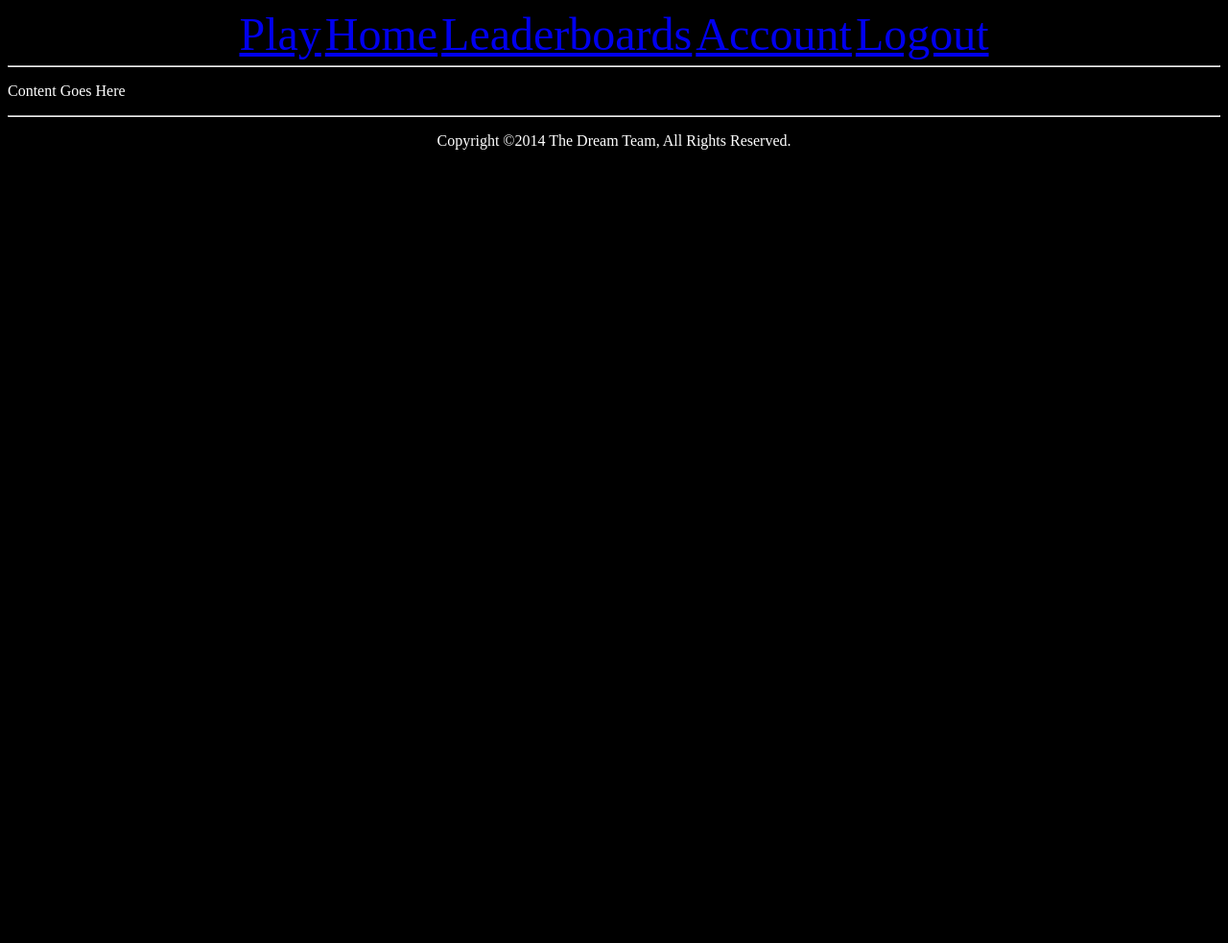
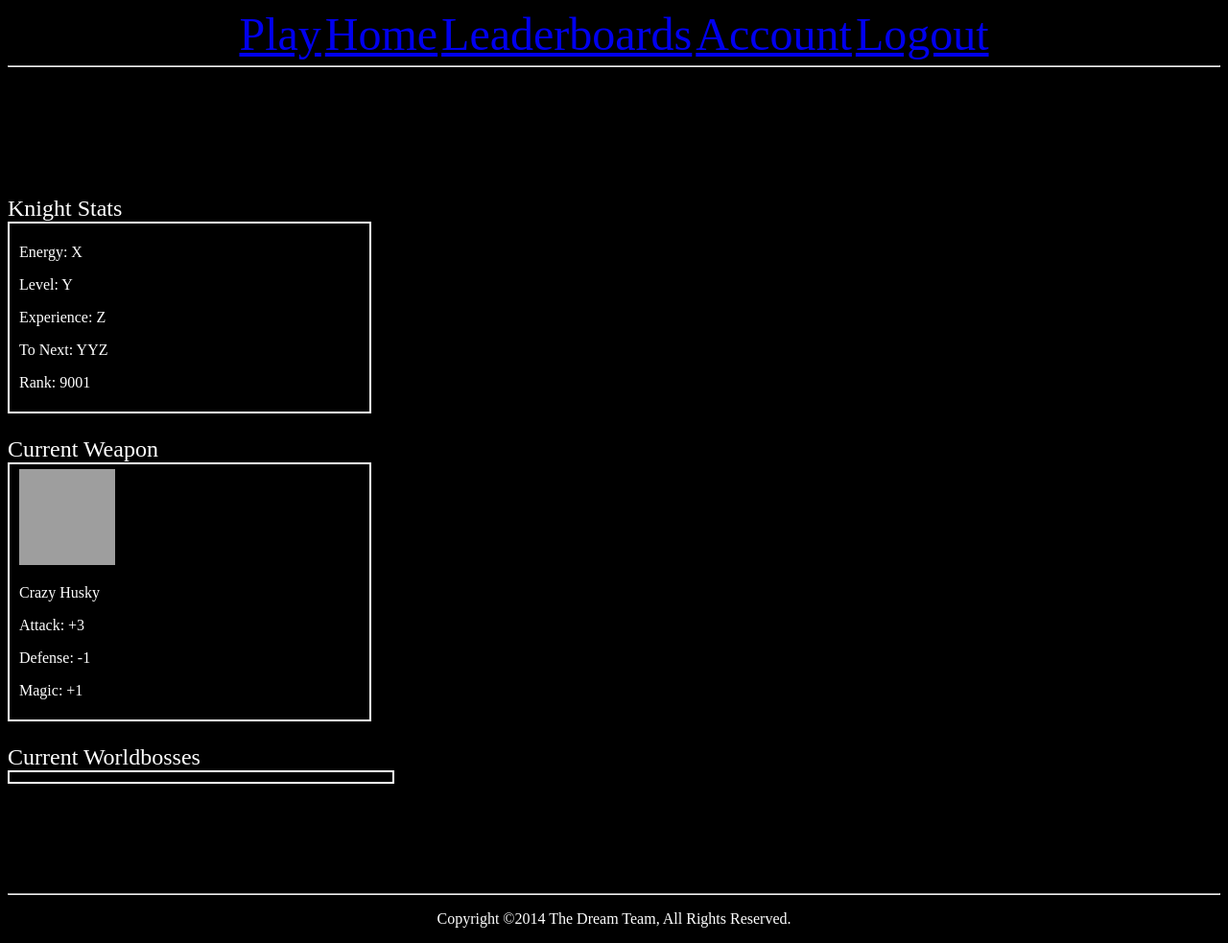
Before and after one commit to wspurgin/NightKnights, a PHP site: page /html/home.php in a window 1280 px wide. Shown: the whole page at 96% size. Before the commit the page ends 156 px from the top, so only its background shows below. Run offline with PHP 8.4, Linux system fonts and the light colour scheme; grey boxes are pictures that could not be loaded.

Commit message:
Getting a *really* rough cut of the homepage going.

```diff
--- a/public/css/master.css
+++ b/public/css/master.css
@@ -132,7 +132,7 @@ body
   line-height: 0px;
 }
 
-.test
+.spacer
 {
   margin: 0px;
   height: 100px;
--- a/public/html/home.php
+++ b/public/html/home.php
@@ -3,15 +3,47 @@
 <head>
   <title>Night Knights - Home</title>
 
+  <link rel="stylesheet" type="text/css" href="../css/home.css">
   <?php include("modules/commonHead.html"); ?>
 </head>
 
 <body>
 
   <?php include("modules/navbar.html"); ?>
+  <div class="spacer"></div>
 
-  <p>Content Goes Here</p>
 
+  <div class="twocol" id="homewrapper">
+    <div id="homeleft">
+
+      <p class="infocaption">Knight Stats</p>
+      <div id="knightstats" class="infobox">
+        <p>Energy: X</p>
+        <p>Level: Y</p>
+        <p>Experience: Z</p>
+        <p>To Next: YYZ</p>
+        <p>Rank: 9001</p>
+
+      </div>
+
+      <p class="infocaption">Current Weapon</p>
+      <div id="knightweapon" class="infobox">
+        <img src="../res/img_s/crazy_husky.jpg" alt="MARF" height="100" width="100">
+        <p>Crazy Husky</p>
+        <p>Attack: +3</p>
+        <p>Defense: -1</p>
+        <p>Magic: +1</p>
+      </div>
+    </div>
+
+    <p class="infocaption">Current Worldbosses</p>
+    <div class="infobox" id="worldbosses">
+
+    </div>
+  </div>
+
+
+  <div class="spacer"></div>
   <?php include("modules/copyright.html"); ?>
 
 </body>
--- a/public/html/leaderboards.php
+++ b/public/html/leaderboards.php
@@ -11,8 +11,8 @@
 <body>
 
   <?php include("modules/navbar.html"); ?>
+  <div class="spacer"></div>
 
-  <div class="test"></div>
 
   <div class="twocol" id="leaderwrapper">
 
@@ -170,8 +170,8 @@
 
   </div>  <!--This is the end of div #leaderwrapper-->
 
-  <div class="test"></div>
 
+  <div class="spacer"></div>
   <?php include("modules/copyright.html"); ?>
 
 </body>
```
Also changed, not shown: public/css/home.css (added).
